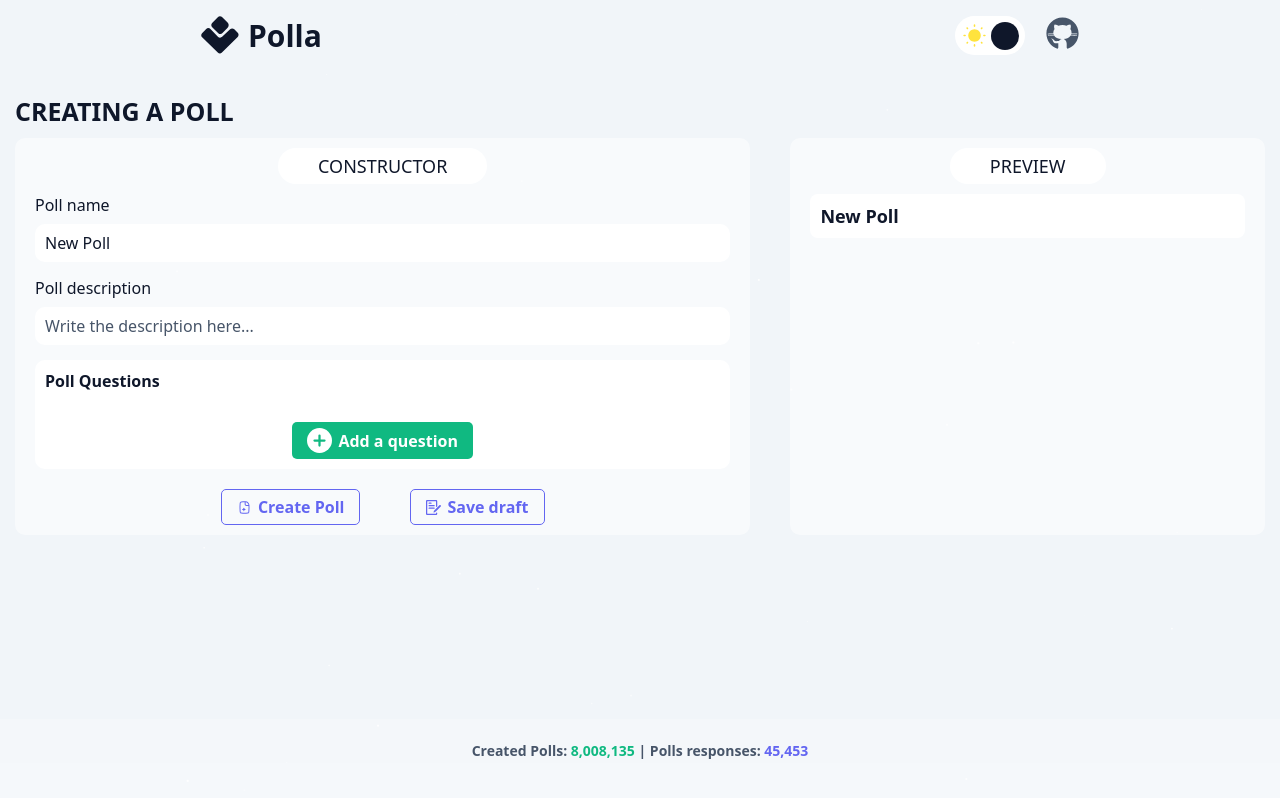
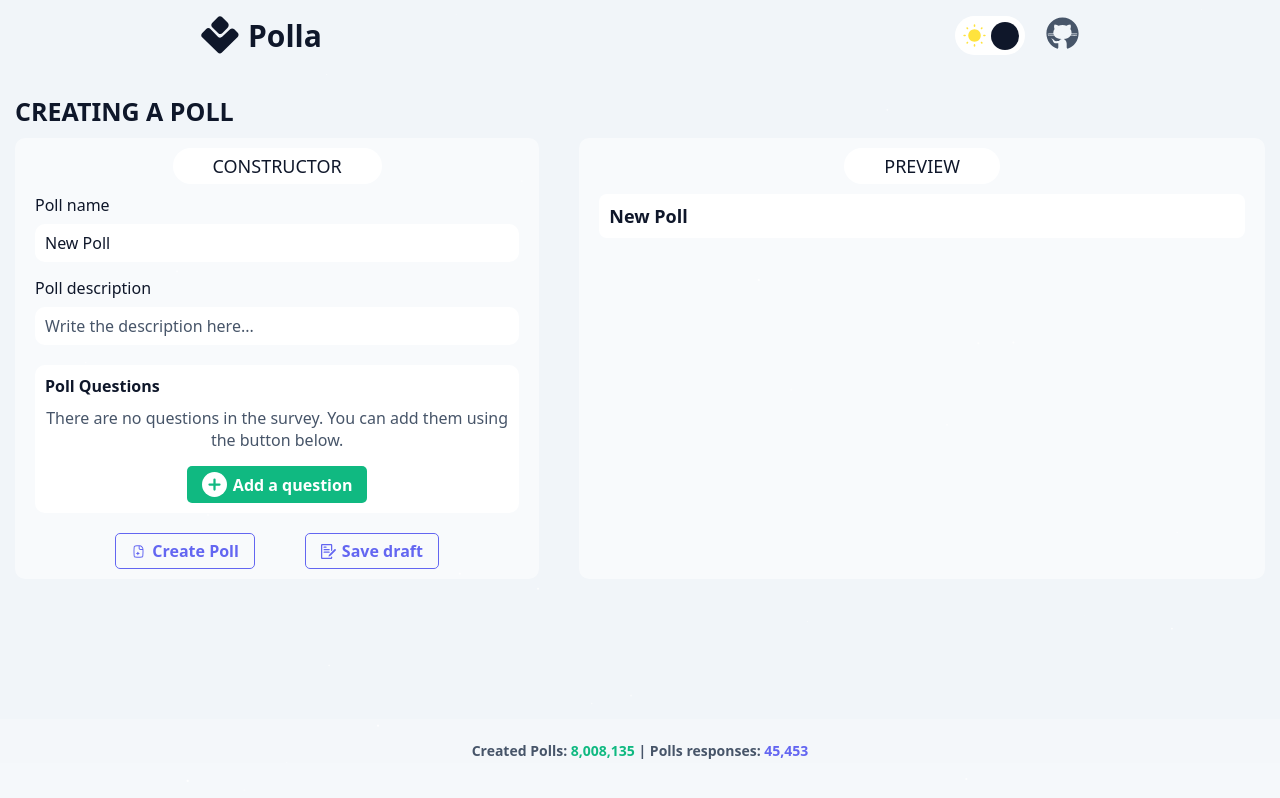
Before and after one commit to DanilaMusaev/Polla-frontend, a Nuxt app: page /create in a window 1280 px wide. Built offline with nearby package versions, Linux system fonts and the light colour scheme.

Commit message:
UI roughness of the constructor (including the modal for creating a question). Saving the poll-draft to localStorage

```diff
--- a/app/assets/css/global.css
+++ b/app/assets/css/global.css
@@ -12,6 +12,11 @@
 	--blue-light: #84C9FF;
 	--blue-dark: #0f1522;
 	--yellow-light: #FFE33D;
+
+	--scrollbar-thumb: var(--text-primary);
+	--scrollbar-track: var(--surface);
+
+	--input-focus-shadow: 0px 0px 6px rgba(255, 255, 255, 0.15);
 }
 
 html[data-theme="light"] {
@@ -24,6 +29,8 @@
 	--text-secondary: #475569;
 	--text-primary: #0f172a;
 	--border: #e2e8f0;
+
+	--input-focus-shadow: 0px 0px 6px rgba(0, 0, 0, 0.15);
 }
 
 :root {
--- a/app/components/domain/create/Constructor.vue
+++ b/app/components/domain/create/Constructor.vue
@@ -1,33 +1,37 @@
 <script setup lang="ts">
 const {isOpen, open, close} = useModal();
-const {poll, addQuestion, updatePoll} = usePollState();
+const {poll, addQuestion, updatePoll, saveDraft, sendPollOnServer} = usePollState();
 </script>
 
 <template>
     <div class="constructor">
         <h3 class="constructor__title block-title">Constructor</h3>
         <div class="constructor__input-property">
-            <p class="constructor__input-property-name">
+            <label class="constructor__input-property-name" for="poll_title">
                 Poll name
-            </p>
-            <UiMyInput :model-value="poll.title" @update:model-value="(value) => updatePoll({title: value.toString()})" type="text" placeholder="Write the name here..." custom-class="constructor__input-elem"/>
+            </label>
+            <UiMyInput :model-value="poll.title" @update:model-value="(value) => updatePoll({title: value.toString()})" type="text" placeholder="Write the name here..." custom-class="constructor__input-elem" id="poll_title"/>
         </div>
         <div class="constructor__input-property">
-            <p class="constructor__input-property-name">
+            <label class="constructor__input-property-name" for="poll_desc">
                 Poll description
-            </p>
-            <UiMyInput :model-value="poll.description" @update:model-value="(value) => updatePoll({description: value.toString()})" type="text" placeholder="Write the description here..." custom-class="constructor__input-elem"/>
+            </label>
+            <UiMyTextarea :model-value="poll.description" @update:model-value="(value) => updatePoll({description: value.toString()})" placeholder="Write the description here..." class="constructor__input-elem" id="poll_desc" />
+            <!-- <UiMyInput :model-value="poll.description" @update:model-value="(value) => updatePoll({description: value.toString()})" type="text" placeholder="Write the description here..." custom-class="constructor__input-elem" id="poll_desc"/> -->
         </div>
         <div class="constructor__questions">
             <p class="constructor__questions-notation">Poll Questions</p>
-            <ul class="constructor__question-list">
+            <div class="constructor__question-list-zero" v-if="poll.questions.length === 0">
+                There are no questions in the survey. You can add them using the button below.
+            </div>
+            <ul v-else class="constructor__question-list">
                 <DomainCreateQuestionItem v-for="question in poll.questions" :order="question.order" :text="question.text" :type="question.type" />
             </ul>
             <UiMyButton class="constructor__questions-add-btn" icon="plus" :icon-with-round="true" @click="open">Add a question</UiMyButton>
         </div>
         <div class="constructor__control-btns">
-            <UiMyButton btn-type="bordered" icon="add-file">Create Poll</UiMyButton>
-            <UiMyButton btn-type="bordered" icon="draft">Save draft</UiMyButton>
+            <UiMyButton @click="sendPollOnServer" btn-type="bordered" icon="add-file">Create Poll</UiMyButton>
+            <UiMyButton @click="saveDraft" btn-type="bordered" icon="draft">Save draft</UiMyButton>
         </div>
     <ModalsCreateQuestionModal v-if="isOpen" :is-show-modal="isOpen" @close="close" @create="(question) => addQuestion(question)" />
     </div>
@@ -35,7 +39,7 @@
 
 <style scoped>
 .constructor {
-    flex-grow: 4;
+    flex: 3 0 0;
     padding: 10px 20px;
 
     border-radius: 10px;
@@ -54,8 +58,8 @@
     width: 100%;
 }
 
-.constructor__input-property-name {
-    margin-bottom: 8px;
+.constructor__input-elem {
+    margin-top: 8px;
 }
 
 .constructor__questions {
@@ -90,4 +94,11 @@
     align-items: center;
     gap: 50px;
 }
+
+.constructor__question-list-zero {
+    margin-top: 10px;
+    margin-bottom: 15px;
+    text-align: center;
+    color: var(--text-secondary);
+}
 </style>
--- a/app/components/domain/create/Preview.vue
+++ b/app/components/domain/create/Preview.vue
@@ -22,7 +22,7 @@
 
 <style scoped>
 .preview {
-    flex-grow: 3;
+    flex: 4 0 0;
     padding: 10px 20px;
 
     border-radius: 10px;
@@ -51,6 +51,8 @@
     font-weight: 400;
     font-size: 16px;
     color: var(--text-secondary);
+    line-break: anywhere;
+    -ms-line-break: anywhere;
 }
 
 .preview__questions-list {
--- a/app/components/domain/create/QuestionItem.vue
+++ b/app/components/domain/create/QuestionItem.vue
@@ -5,6 +5,7 @@
     type: QuestionTypes;
 }
 
+const {removeQuestion} = usePollState();
 const props = defineProps<Props>();
 
 const questionType = computed(() => {
@@ -31,7 +32,8 @@
             class="question-item__delete-btn"
             type="button"
             aria-label="Delete question: What is your favorite color?"
-            title="Delete this question"
+            title="Delete question"
+            @click="removeQuestion(props.order)"
         >
             <IconsSvgIcon name="trash" class="question-item__icon-delete" />
         </button>
@@ -62,6 +64,10 @@
 }
 
 .question-item__text {
+    max-width: 200px;
+    overflow: hidden;
+    text-overflow: ellipsis;
+
     font-weight: 600;
     font-size: 14px;
     color: var(--text-primary);
--- a/app/components/ui/MyInput.vue
+++ b/app/components/ui/MyInput.vue
@@ -5,6 +5,8 @@
     placeholder?: string;
     disabled?: boolean;
     customClass?: string;
+    name?: string;
+    id?: string;
 }
 
 interface Emits {
@@ -36,8 +38,10 @@
         @blur="onBlur"
         :type="type"
         class="input"
-        :class="props.customClass"
+        :class="customClass"
         :placeholder="placeholder"
+        :name="name"
+        :id="id"
     />
 </template>
 
@@ -51,9 +55,15 @@
 
     border-radius: 10px;
     background: var(--surface);
+
+    transition: box-shadow 0.15s ease-in-out;
 }
 
 .input::placeholder {
     color: var(--text-secondary);
 }
+
+.input:focus {
+    box-shadow: var(--input-focus-shadow);
+}
 </style>
--- a/app/components/ui/question/mock/Text.vue
+++ b/app/components/ui/question/mock/Text.vue
@@ -8,13 +8,13 @@
 
 <template>
     <div class="question-text">
-        <textarea class="question-text__textarea" name="Mock name" placeholder="Placeholder"></textarea>
+        <UiMyTextarea class="question-text__textarea" placeholder="Write here your answer" :max-height="150" />
     </div>
 </template>
 
 <style scoped>
 .question-text__textarea {
-    padding: 4px 6px;
+    padding: 8px 8px;
     height: 28px;
     width: 100%;
 
--- a/app/composables/usePollState.ts
+++ b/app/composables/usePollState.ts
@@ -4,12 +4,47 @@
  * Composable для работы с объектом опроса при его создании
  */
 export const usePollState = () => {
+    const POLL_DRAFT_KEY = 'pollDraft';
     // Общее состояние для создаваемого опроса, благодаря useState, в рамках одного запроса это будет общий объект
-    const poll = useState<Poll>('poll', () => ({
-        title: 'New Poll',
-        description: '',
-        questions: [],
-    }));
+    const poll = useState<Poll>(`poll-state`, () => getDefaultPoll());
+
+    /**
+     * Функция для подгрузки состояния из localStorage
+     */
+    const loadFromStorage = () => {
+        if (!import.meta.client) return;
+
+        try {
+            const state = localStorage.getItem(POLL_DRAFT_KEY);
+            if (state) {
+                const parsed = JSON.parse(state);
+                if (parsed && typeof parsed === 'object') {
+                    // Обновление состояния
+                    poll.value = {
+                        title: parsed.title || 'New Poll',
+                        description: parsed.description || '',
+                        questions: Array.isArray(parsed.questions)
+                            ? parsed.questions
+                            : [],
+                    };
+                }
+            }
+        } catch (error) {
+            console.error('Failed to load from localStorage:', error);
+            localStorage.removeItem(POLL_DRAFT_KEY);
+        }
+    };
+
+    /**
+     * Вспомогательная функция для дефолтного состояния
+     */
+    function getDefaultPoll(): Poll {
+        return {
+            title: 'New Poll',
+            description: '',
+            questions: [],
+        };
+    }
 
     /**
      * Функция ля обновления состояния опроса
@@ -73,6 +108,11 @@
         movingQuestion.order = newOrder;
     };
 
+    /**
+     * Функция удаления вопроса из состояния опроса
+     *
+     * @param order - порядковый номер удаляемого вопроса
+     */
     const removeQuestion = (order: number) => {
         const index = poll.value.questions.findIndex((q) => q.order === order);
         if (index !== -1) {
@@ -80,6 +120,28 @@
 
             reorderQuestions();
         }
+    };
+
+    /**
+     * Функция сохранения текущего состояния в localStorage
+     */
+    const saveDraft = () => {
+        if (!import.meta.client || typeof localStorage === 'undefined') return;
+
+        localStorage.setItem(POLL_DRAFT_KEY, JSON.stringify(poll.value));
+        alert('Черновик сохранен!'); // Пока что ALERT, потом надо будет переделать по notificator
+    };
+
+    /**
+     * Функция отправки созданного опроса на сервер
+     */
+    const sendPollOnServer = () => {
+        if (!import.meta.client || typeof localStorage === 'undefined') return;
+
+        resetPoll();
+        alert(
+            'Функция отправки созданного опроса на сервер находится в разработке!'
+        ); // Уведомление (Пока что через ALERT)
     };
 
     const reorderQuestions = () => {
@@ -91,11 +153,15 @@
     };
 
     const resetPoll = () => {
-        poll.value = {
-            title: 'Новый опрос',
-            description: '',
-            questions: [],
-        };
+        poll.value = getDefaultPoll();
+
+        if (import.meta.client) {
+            try {
+                localStorage.removeItem(POLL_DRAFT_KEY);
+            } catch (error) {
+                console.error('Failed to clear draft on reset:', error); // ALERT нужен нотификатор
+            }
+        }
     };
 
     const getLastOrder = (): number => {
@@ -105,6 +171,10 @@
         return maxOrder + 1;
     };
 
+    // Автоподгрузка после гидрации при монтировании
+    if (import.meta.client) {
+        setTimeout(loadFromStorage, 0);
+    }
 
     return {
         poll,
@@ -114,5 +184,7 @@
         moveQuestion,
         removeQuestion,
         resetPoll,
+        saveDraft,
+        sendPollOnServer,
     };
 };
```
Also changed, not shown: app/components/modals/CreateQuestionModal.vue (+18 -1 lines), app/components/ui/MyButton.vue (+9 -6 lines), app/components/ui/MyTextarea.vue (added, +120 -0 lines).
